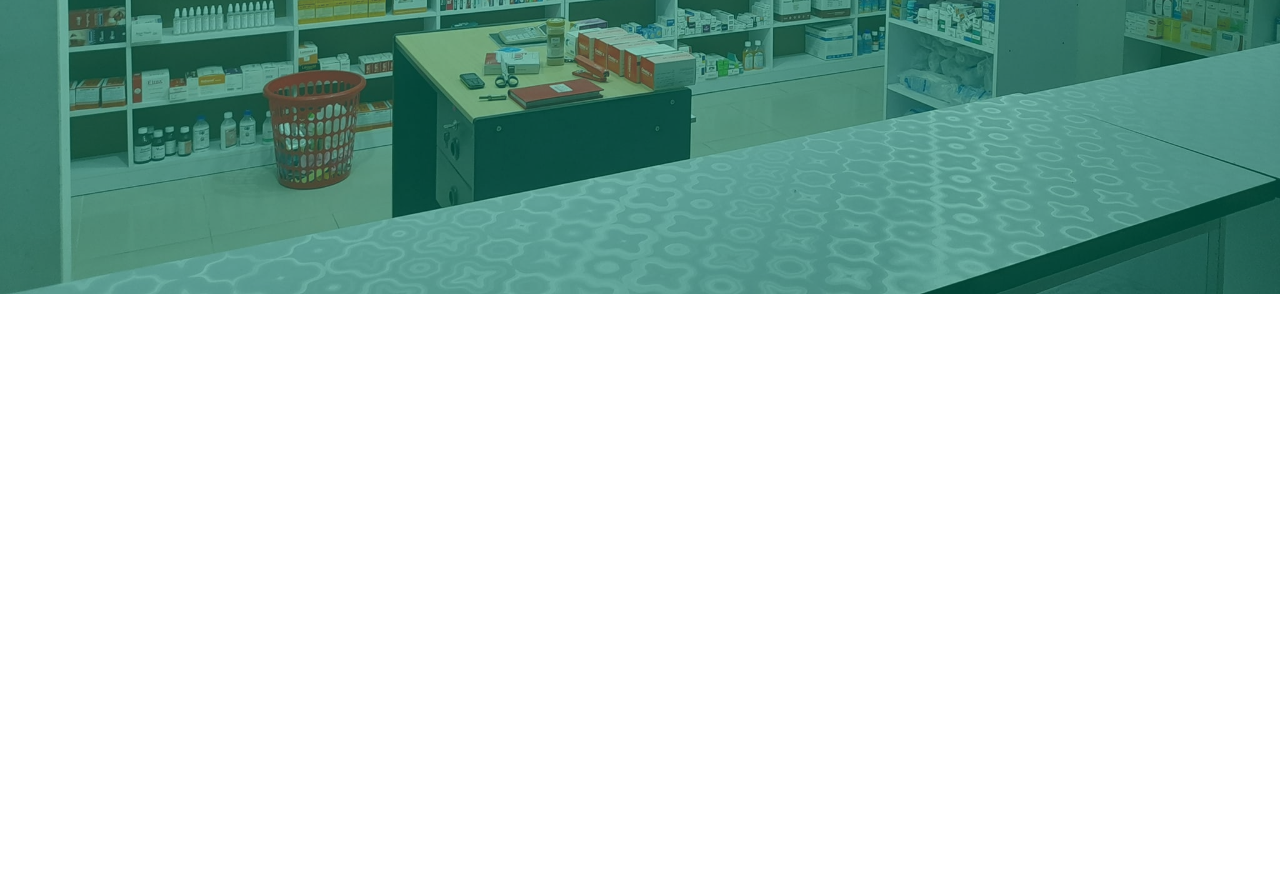
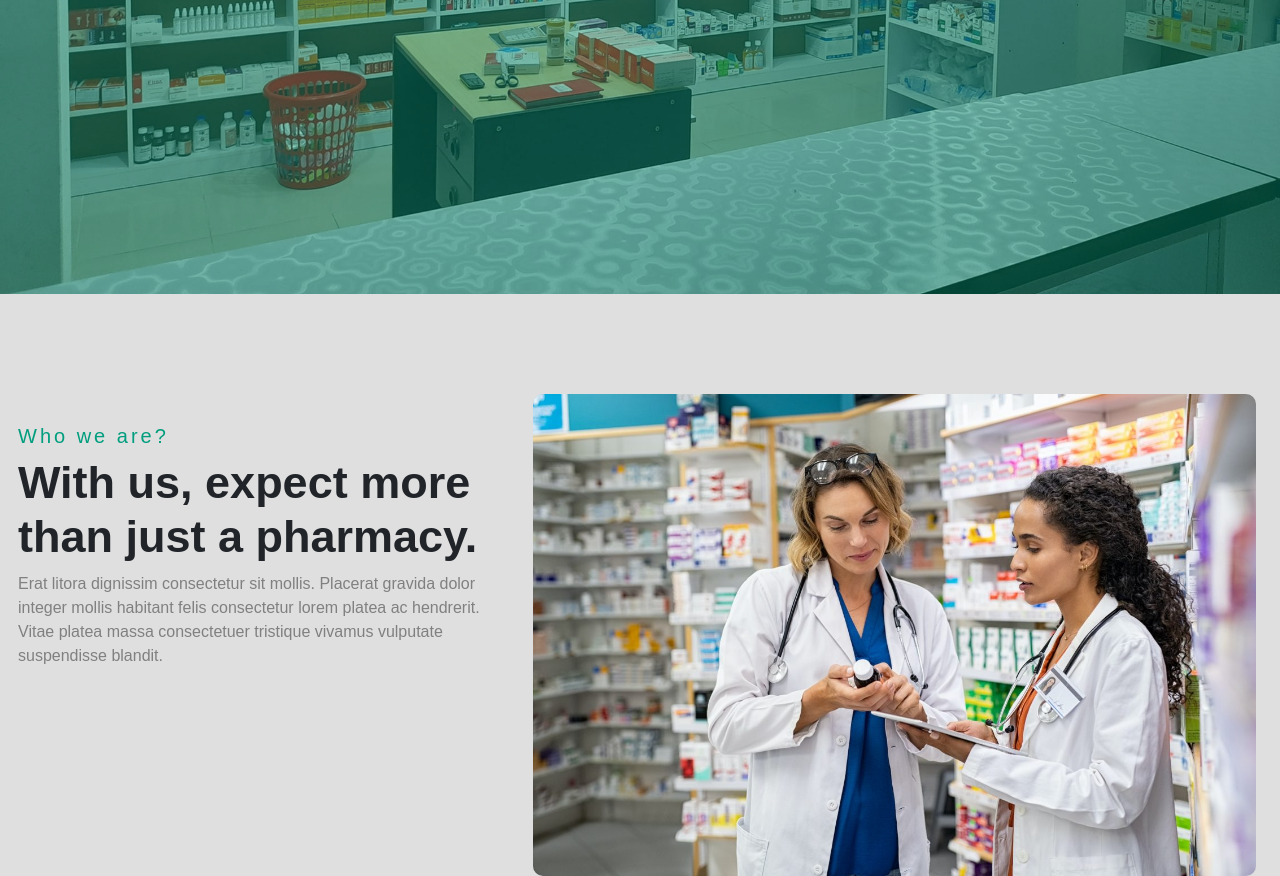
Before and after one commit to sajib9090/shikder-drug-house, a plain HTML site: page index.html in a window 1280 px wide. Shown: the part 586-1462 px from the top of the page. Before the commit the page ends 880 px from the top, so only its background shows below. Drawn offline with nearby package versions, Linux system fonts and the light colour scheme.

Commit message:
second commit

```diff
--- a/index.html
+++ b/index.html
@@ -46,10 +46,28 @@
 
   <div class="hero">
     <div class="hero-content">
-      <a class="welcome" href="">শিকদার ড্রাগ হাউজের পক্ষ থেকে অভিনন্দন</a>
+      <a class="welcome" href="">শিকদার ড্রাগ হাউজের পক্ষ থেকে অভিনন্দন!</a>
       <h1>আমাদের একমাত্র লক্ষ আপনাদের <br> সুস্থ স্বাভাবিক ভাবে দেখা।</h1>
       <p>মেডিসিন ব্যবসা মূলত একটি সেবা মুলক ব্যবসা। আমাদের উদ্দ্যেশ্য মানুষকে সেবা দেয়া পাশাপাশি নিজেদের চলার মত আয় রোজগার করা।</p>
       <a class="discover-button" href="">আরো জানুন</a>
+    </div>
+
+  </div>
+
+
+  <div class="pharmacist">
+    <div class="row who">
+      <div class="col-md-5 intro">
+        <h6>Who we are?</h6>
+        <h2>With us, expect more than just a pharmacy.</h2>
+        <p>Erat litora dignissim consectetur sit mollis. Placerat gravida dolor integer mollis habitant felis consectetur lorem platea ac hendrerit. Vitae platea massa consectetuer tristique vivamus vulputate suspendisse blandit.</p>
+
+      </div>
+      <div class="col-md-7">
+        <img class="intro-img" src="images/two-pharmacists-working-together-at-pharmacy.jpg" alt="">
+
+      </div>
+
     </div>
 
   </div>
--- a/style.css
+++ b/style.css
@@ -78,6 +78,41 @@
     color: white;
 }
 
+/*who*/
+.who{
+
+    width: 100%;
+    padding: 100px 0 0 0;
+}
+.pharmacist{
+    background-color: rgb(223, 223, 223);
+}
+.intro{
+    padding: 30px 30px;
+}
+.intro-img{
+    border-radius: 10px;
+    width: 100%;
+}
+.who h6{
+    color: #009e7e;
+    font-size: 20px;
+    letter-spacing: 3px;
+}
+.who h2{
+    font-size: 45px;
+    font-weight: 700;
+}
+.who p{
+    color: gray;
+}
+.product{
+    border-left: 1px solid gray;
+}
+.years{
+    border-left: 1px solid gray;
+}
+
 
 
 
@@ -90,7 +125,14 @@
         margin: 15px 0;
     }
     .logo {
-        width: 300px;
+        width: 280px;
+    }
+    .who h2 {
+        font-size: 30px;
+        font-weight: 700;
     }
 
+
+
+
 }
```
